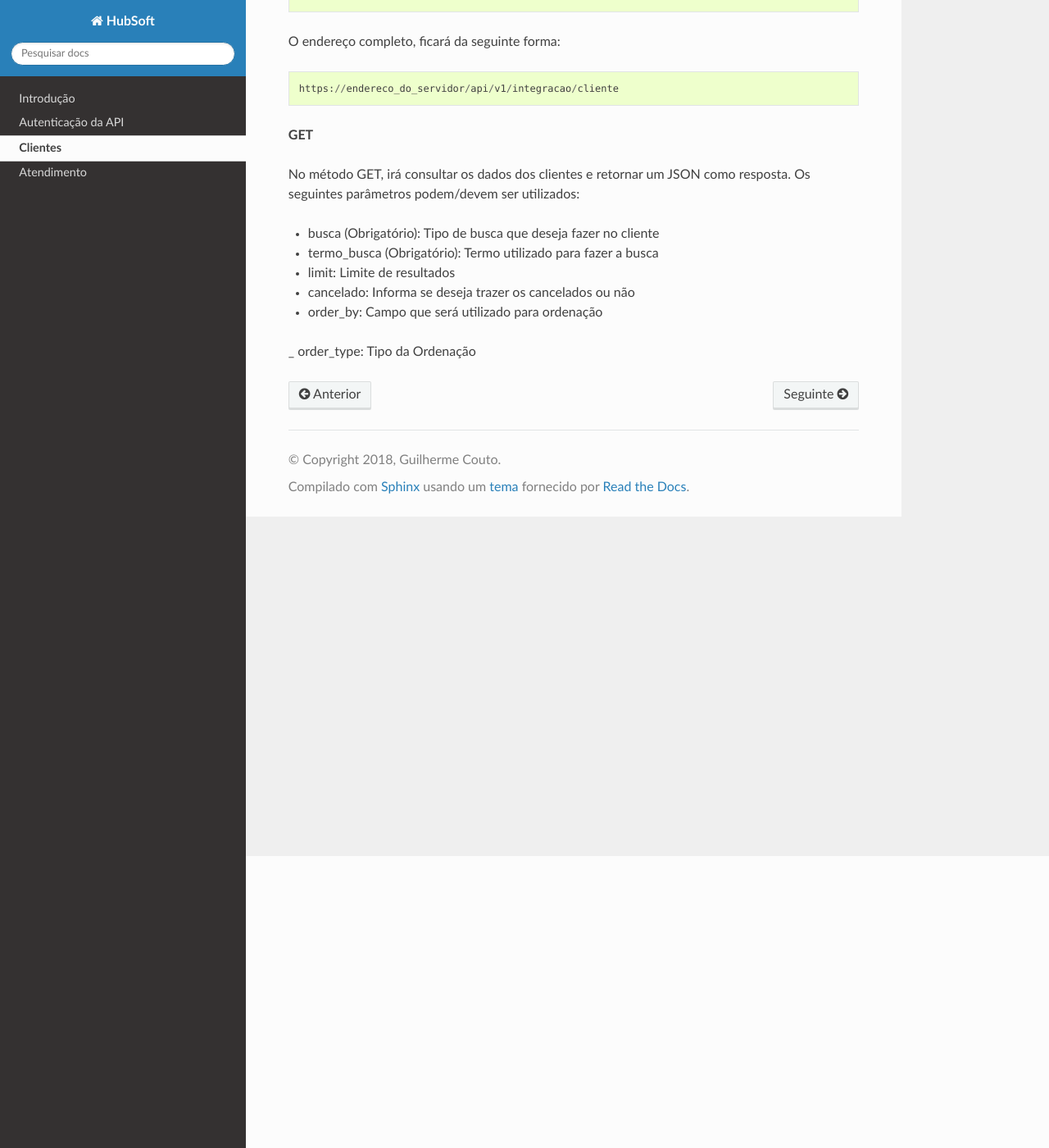
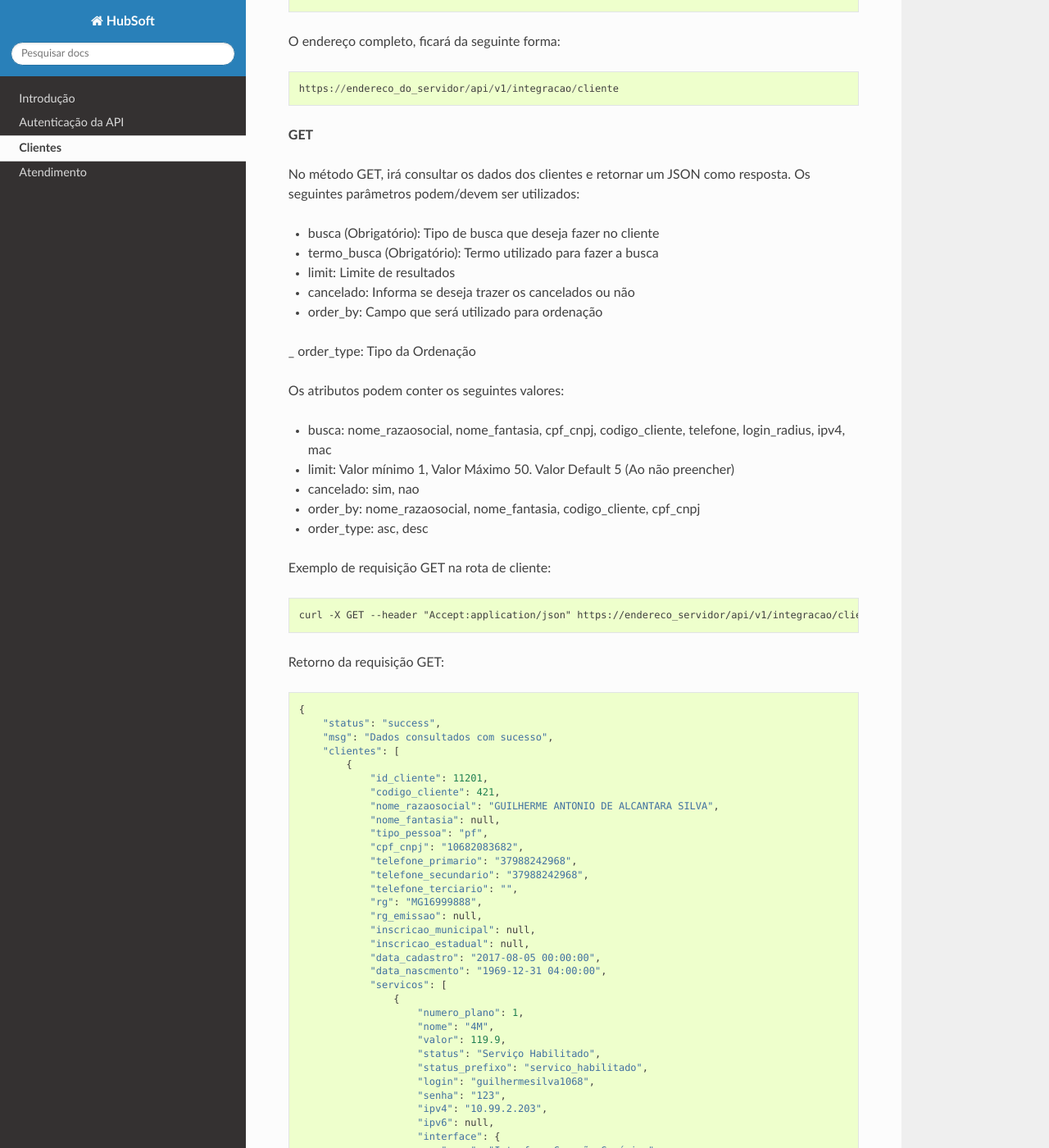
Before and after one commit to hubsoftbrasil/api, a Sphinx documentation site: the page built from docs/source/clientes.rst, in a window 1280 px wide and 1400 px high, scrolled down 356 px. Shown: the whole window at 82% size. Built offline with Sphinx 7.4.7 and the Read the Docs theme 2.0.0, drawn with Linux system fonts in a browser that asks for light colours; some of the changed text lies outside the part shown.

Commit message:
Continuando documentacao

```diff
--- a/docs/source/clientes.rst
+++ b/docs/source/clientes.rst
@@ -24,3 +24,113 @@ Os seguintes parâmetros podem/devem ser utilizados:
 - cancelado: Informa se deseja trazer os cancelados ou não
 - order_by: Campo que será utilizado para ordenação
 _ order_type: Tipo da Ordenação
+
+
+Os atributos podem conter os seguintes valores:
+
+- busca: nome_razaosocial, nome_fantasia, cpf_cnpj, codigo_cliente, telefone, login_radius, ipv4, mac
+- limit: Valor mínimo 1, Valor Máximo 50. Valor Default 5 (Ao não preencher)
+- cancelado: sim, nao
+- order_by: nome_razaosocial, nome_fantasia, codigo_cliente, cpf_cnpj
+- order_type: asc, desc
+
+Exemplo de requisição GET na rota de cliente::
+
+	curl -X GET --header "Accept:application/json" https://endereco_servidor/api/v1/integracao/cliente?busca=nome_razaosocial&termo_busca=guilherme&limit=2&cancelado=nao&order_by=codigo_cliente&order_type=asc -k --header "Authorization: Bearer eyJ0eXAiOiJKV1QiLCJhbGciOiJSUzI1NiIsImp0aSI6Ijg0MTM2O"
+
+Retorno da requisição GET::
+
+	{
+	    "status": "success",
+	    "msg": "Dados consultados com sucesso",
+	    "clientes": [
+	        {
+	            "id_cliente": 11201,
+	            "codigo_cliente": 421,
+	            "nome_razaosocial": "GUILHERME ANTONIO DE ALCANTARA SILVA",
+	            "nome_fantasia": null,
+	            "tipo_pessoa": "pf",
+	            "cpf_cnpj": "10682083682",
+	            "telefone_primario": "37988242968",
+	            "telefone_secundario": "37988242968",
+	            "telefone_terciario": "",
+	            "rg": "MG16999888",
+	            "rg_emissao": null,
+	            "inscricao_municipal": null,
+	            "inscricao_estadual": null,
+	            "data_cadastro": "2017-08-05 00:00:00",
+	            "data_nascmento": "1969-12-31 04:00:00",
+	            "servicos": [
+	                {
+	                    "numero_plano": 1,
+	                    "nome": "4M",
+	                    "valor": 119.9,
+	                    "status": "Serviço Habilitado",
+	                    "status_prefixo": "servico_habilitado",
+	                    "login": "guilhermesilva1068",
+	                    "senha": "123",
+	                    "ipv4": "10.99.2.203",
+	                    "ipv6": null,
+	                    "interface": {
+	                        "nome": "Interface Conexão Genérica",
+	                        "tipo": "wireless",
+	                        "called_sid": null
+	                    },
+	                    "equipamento_conexao": {
+	                        "nome": "GENERICO",
+	                        "ipv4": "192.168.2.100",
+	                        "ipv6": null
+	                    }
+	                }
+	            ]
+	        },
+	        {
+	            "id_cliente": 11202,
+	            "codigo_cliente": 422,
+	            "nome_razaosocial": "GUILHERME COSTA SOUZA",
+	            "nome_fantasia": null,
+	            "tipo_pessoa": "pf",
+	            "cpf_cnpj": "05338614626",
+	            "telefone_primario": "37999452812",
+	            "telefone_secundario": "37999452812",
+	            "telefone_terciario": "",
+	            "rg": "MG11298180",
+	            "rg_emissao": null,
+	            "inscricao_municipal": null,
+	            "inscricao_estadual": null,
+	            "data_cadastro": "2017-04-26 00:00:00",
+	            "data_nascmento": "1969-12-31 00:00:00",
+	            "servicos": [
+	                {
+	                    "numero_plano": 1,
+	                    "nome": "5MB",
+	                    "valor": 119.9,
+	                    "status": "Serviço Habilitado",
+	                    "status_prefixo": "servico_habilitado",
+	                    "login": "guilhermesouza0533",
+	                    "senha": "123",
+	                    "ipv4": "10.99.1.118",
+	                    "ipv6": null,
+	                    "interface": {
+	                        "nome": "Interface Conexão Genérica",
+	                        "tipo": "wireless",
+	                        "called_sid": null
+	                    },
+	                    "equipamento_conexao": {
+	                        "nome": "GENERICO",
+	                        "ipv4": "192.168.2.100",
+	                        "ipv6": null
+	                    }
+	                }
+	            ]
+	        }
+	    ]
+	}
+
+No exemplo acima, foi feito uma requisição utilizando os seguintes parâmetros:
+
+- busca: nome_razaosocial
+- limit: 2 (Preciso de apenas 2 resultados)
+- cancelado: nao (Quero apenas planos ativos)
+- order_by: codigo_cliente
+- order_type: asc (Do maior para o menor)
```
